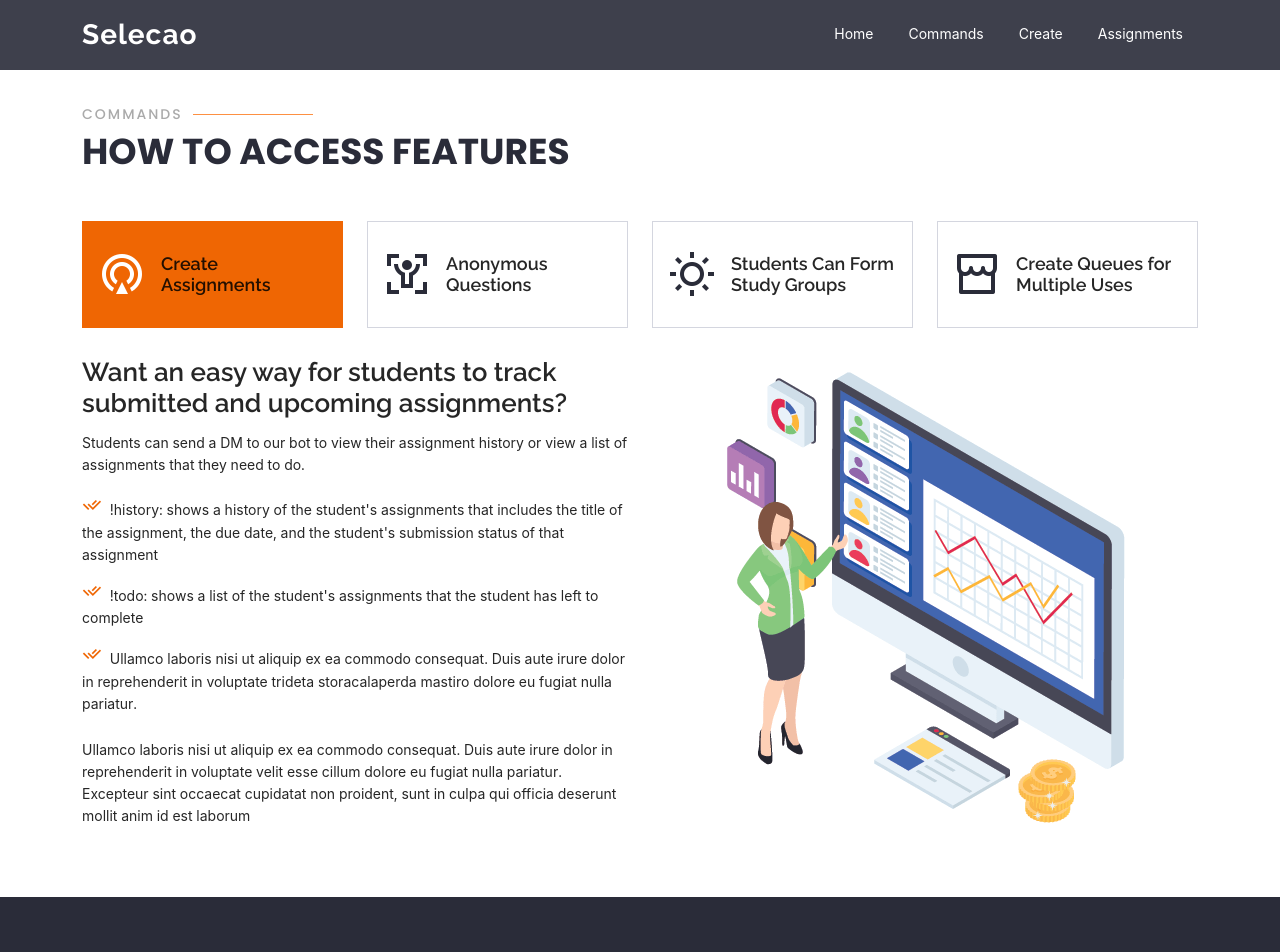
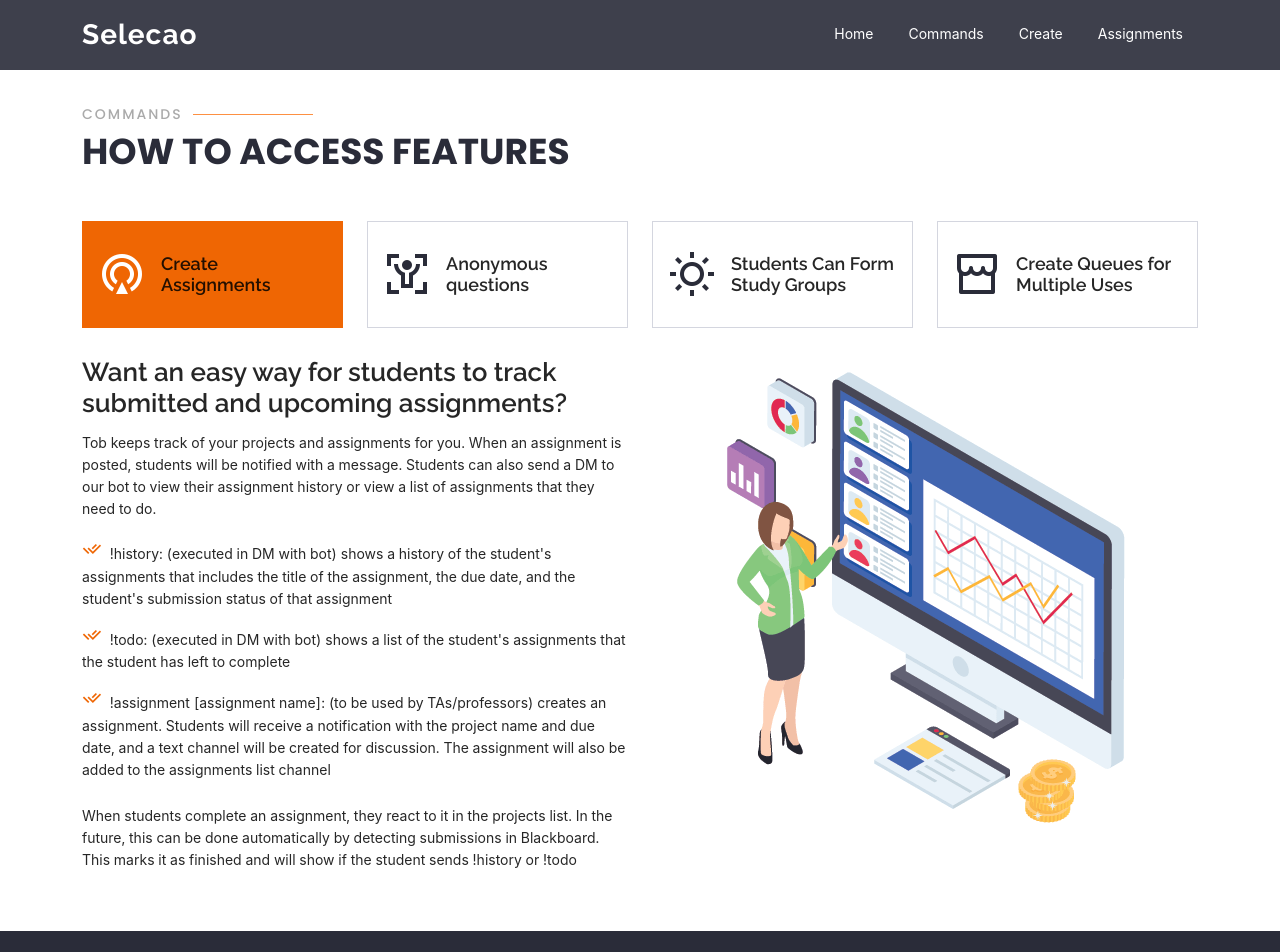
Before and after one commit to UTD-Hackathon-Dream-Team/HackUTD, a React (Create React App) app in the folder website/: page /portal in a window 1280 px wide. Shown: the top 952 px of the page. Built offline with nearby package versions, Linux system fonts and the light colour scheme; no server answers.

Commit message:
website info for funcs
i like bunnies

```diff
--- a/website/src/views/Portal.js
+++ b/website/src/views/Portal.js
@@ -85,7 +85,7 @@ const Portal = () => {
               >
                 <a className="nav-link" data-bs-toggle="tab" href="#tab-2">
                   <i className="ri-body-scan-line"></i>
-                  <h4 className="d-none d-lg-block">Anonymous Questions</h4>
+                  <h4 className="d-none d-lg-block">Anonymous questions</h4>
                 </a>
               </li>
               <li
@@ -123,34 +123,41 @@ const Portal = () => {
                       upcoming assignments?
                     </h3>
                     <p className="font-italic">
-                      Students can send a DM to our bot to view their assignment
-                      history or view a list of assignments that they need to do.
+                      Tob keeps track of your projects and assignments for you.
+                      When an assignment is posted, students will be notified
+                      with a message. Students can also send a DM to our bot to
+                      view their assignment history or view a list of
+                      assignments that they need to do.
                     </p>
                     <ul>
                       <li>
                         <i className="ri-check-double-line"></i> !history:
-                        shows a history of the student's assignments that includes
-                        the title of the assignment, the due date, and the student's
-                        submission status of that assignment
+                        (executed in DM with bot) shows a history of the
+                        student's assignments that includes the title of the
+                        assignment, the due date, and the student's submission
+                        status of that assignment
                       </li>
                       <li>
                         <i className="ri-check-double-line"></i> !todo:
-                        shows a list of the student's assignments that the student has
-                        left to complete
+                        (executed in DM with bot) shows a list of the student's
+                        assignments that the student has left to complete
                       </li>
                       <li>
-                        <i className="ri-check-double-line"></i> Ullamco laboris
-                        nisi ut aliquip ex ea commodo consequat. Duis aute irure
-                        dolor in reprehenderit in voluptate trideta
-                        storacalaperda mastiro dolore eu fugiat nulla pariatur.
+                        <i className="ri-check-double-line"></i> !assignment
+                        [assignment name]: (to be used by TAs/professors)
+                        creates an assignment. Students will receive a
+                        notification with the project name and due date, and a
+                        text channel will be created for discussion. The
+                        assignment will also be added to the assignments list
+                        channel
                       </li>
                     </ul>
                     <p>
-                      Ullamco laboris nisi ut aliquip ex ea commodo consequat.
-                      Duis aute irure dolor in reprehenderit in voluptate velit
-                      esse cillum dolore eu fugiat nulla pariatur. Excepteur
-                      sint occaecat cupidatat non proident, sunt in culpa qui
-                      officia deserunt mollit anim id est laborum
+                      When students complete an assignment, they react to it in
+                      the projects list. In the future, this can be done
+                      automatically by detecting submissions in Blackboard. This
+                      marks it as finished and will show if the student sends
+                      !history or !todo
                     </p>
                   </div>
                   <div className="col-lg-6 order-1 order-lg-2 text-center">
@@ -166,41 +173,19 @@ const Portal = () => {
                 <div className="row">
                   <div className="col-lg-6 order-2 order-lg-1 mt-3 mt-lg-0">
                     <h3>
-                      Students may not speak up during class and not get the
-                      help they need or you might get redundant questions in
-                      emails
+                      Let students ask questions they're too afraid to ask
                     </h3>
                     <p>
-                      Ullamco laboris nisi ut aliquip ex ea commodo consequat.
-                      Duis aute irure dolor in reprehenderit in voluptate velit
-                      esse cillum dolore eu fugiat nulla pariatur. Excepteur
-                      sint occaecat cupidatat non proident, sunt in culpa qui
-                      officia deserunt mollit anim id est laborum
+                      Students may not speak up during class or be afraid of
+                      looking silly when asking questions and not get the help
+                      they need. Professors often get redundant questions in
+                      emails
                     </p>
-                    <p className="font-italic">
-                      Lorem ipsum dolor sit amet, consectetur adipiscing elit,
-                      sed do eiusmod tempor incididunt ut labore et dolore magna
-                      aliqua.
-                    </p>
+                    <p className="font-italic"></p>
                     <ul>
                       <li>
-                        <i className="ri-check-double-line"></i> Ullamco laboris
-                        nisi ut aliquip ex ea commodo consequat.
-                      </li>
-                      <li>
-                        <i className="ri-check-double-line"></i> Duis aute irure
-                        dolor in reprehenderit in voluptate velit.
-                      </li>
-                      <li>
-                        <i className="ri-check-double-line"></i> Provident
-                        mollitia neque rerum asperiores dolores quos qui a.
-                        Ipsum neque dolor voluptate nisi sed.
-                      </li>
-                      <li>
-                        <i className="ri-check-double-line"></i> Ullamco laboris
-                        nisi ut aliquip ex ea commodo consequat. Duis aute irure
-                        dolor in reprehenderit in voluptate trideta
-                        storacalaperda mastiro dolore eu fugiat nulla pariatur.
+                        <i className="ri-check-double-line"></i> !anon
+                        [question] Simply dm the bot your question
                       </li>
                     </ul>
                   </div>
```
Also changed, not shown: 1 other file (tests, documents, lock files or other folders).
